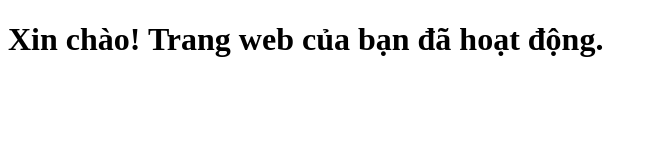
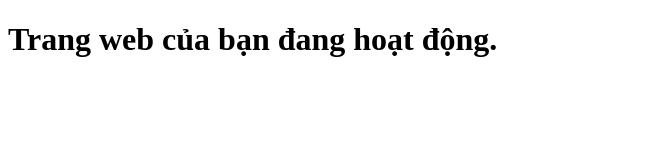
Before and after one commit to dght1104/donggiahantran.github.io, a plain HTML site: page index.html in a window 1280 px wide. Shown: the whole page, without its empty margins (0-657 px from the left). Drawn offline with Linux system fonts and the light colour scheme.

Commit message:
Update index.html

```diff
--- a/index.html
+++ b/index.html
@@ -6,6 +6,6 @@
     <title>Trang Web GitHub Pages</title>
 </head>
 <body>
-    <h1>Xin chào! Trang web của bạn đã hoạt động.</h1>
+    <h1>Trang web của bạn đang hoạt động.</h1>
 </body>
 </html>
```
